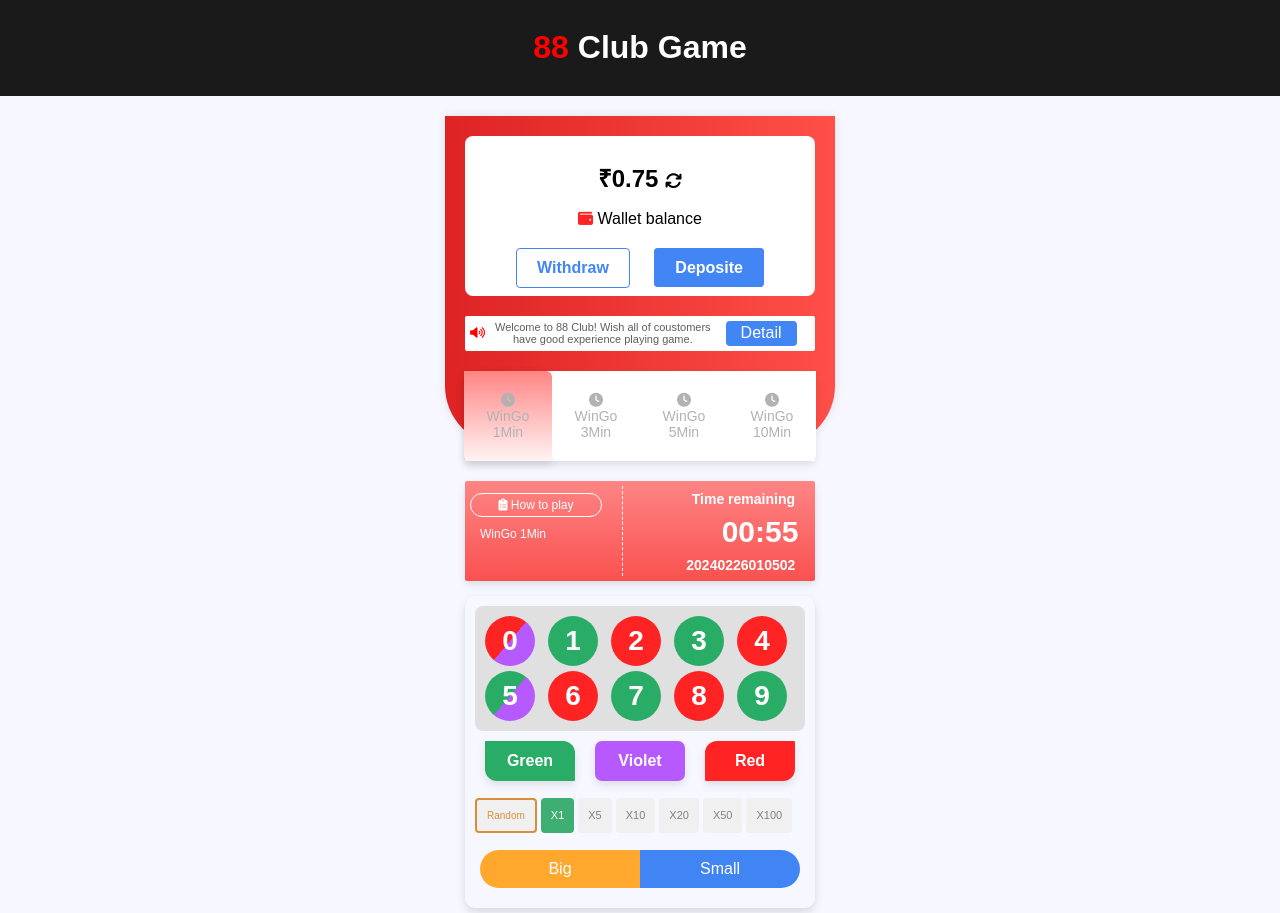
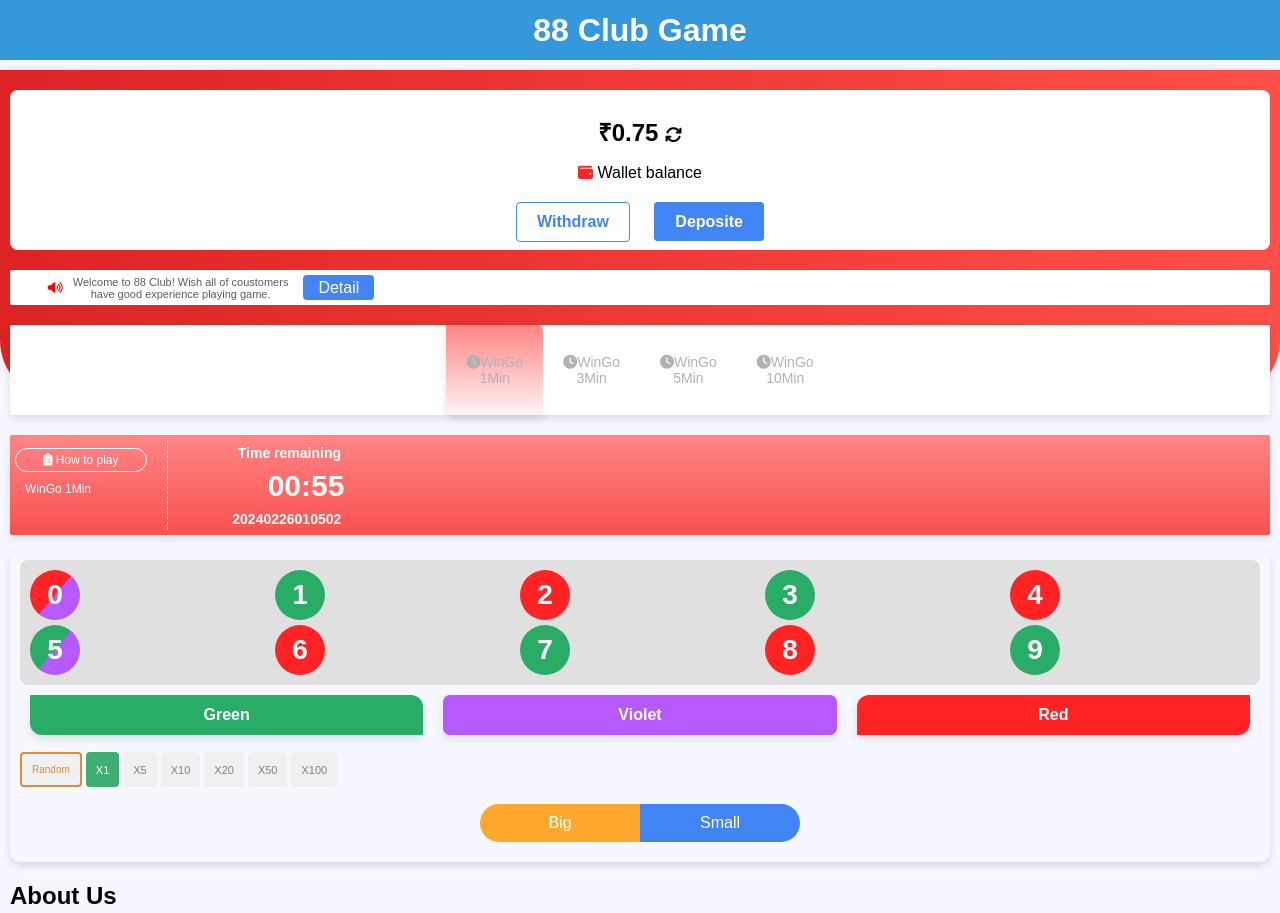
Before and after one commit to sudhucodes/wingo, a plain HTML site: page index.html in a window 1280 px wide. Shown: the top 913 px of the page. Drawn offline with Linux system fonts and the light colour scheme.

Commit message:
style.css

```diff
--- a/style.css
+++ b/style.css
@@ -6,19 +6,21 @@ body {
 }
 
 header {
-    background-color: #1a1a1a;
+    background-color: #3498db;
     color: #fff;
+    display: flex;
+    align-items: center;
+    justify-content: center;
     text-align: center;
-    padding: 0.5em;
-}
-span{
-    color: #ff0000;
+    padding: 20px;
+    position: relative;
+    height: 20px;
 }
 main {
-    max-width: 350px;
     height: 250px;
-    margin: 20px auto;
-    padding: 20px;
+    margin: 10px auto;
+    padding: 10px;
+    padding-top: 20px;
     background: linear-gradient(to right,#de2324, #ff4f48);
     border-radius: 0px 0px 60px 60px ;
     box-shadow: 0 0 10px rgba(0, 0, 0, 0.1);
@@ -230,7 +232,7 @@ p1{
     font-size: 11px;
 }
 i{
-    margin-left: 5px;
+    margin-left: 3%;
     color: red;
 }
 .bigbox {
@@ -253,7 +255,7 @@ i{
 
 .gamemode {
     height: 90px;
-    width: 88px;
+    width: 100%;
     font-size: 14px;
     background-color: #ffffff;
     color: #b2b2b2;
@@ -261,7 +263,7 @@ i{
 }
 #buttonfirst {
     height: 90px;
-    width: 88px;
+    width: 100%;
     font-size: 14px;
     background-color: #ffffff;
     color: #b2b2b2;
@@ -269,7 +271,7 @@ i{
 }
 #buttonfourth {
     height: 90px;
-    width: 88px;
+    width: 100%;
     font-size: 14px;
     background-color: #ffffff;
     color: #b2b2b2;
@@ -363,15 +365,16 @@ i{
     display: none;
     position: fixed;
     top: 50%;
+    border-radius: 10px;
     left: 50%;
     transform: translate(-50%, -50%);
-    width: 280px; /* Adjust the maximum width as needed */
+    width: 80%; /* Adjust the maximum width as needed */
     padding: 10px;
     padding-bottom: 20px;
     background-color: #fff;
     border: 1px solid #ccc;
     box-shadow: 0 2px 10px rgba(0, 0, 0, 0.2);
-    z-index: 1;
+    z-index: 1000;
     overflow-y: auto; /* Enable vertical scrolling if content overflows */
 }
 
@@ -397,6 +400,7 @@ i{
     font-family: 'Lucida Sans', 'Lucida Sans Regular', 'Lucida Grande', 'Lucida Sans Unicode', Geneva, Verdana, sans-serif;
 }
 p5 {
+    font-size: 14px;
     font-family: Arial, sans-serif;
     color: #333;
     line-height: 1.5;
```
